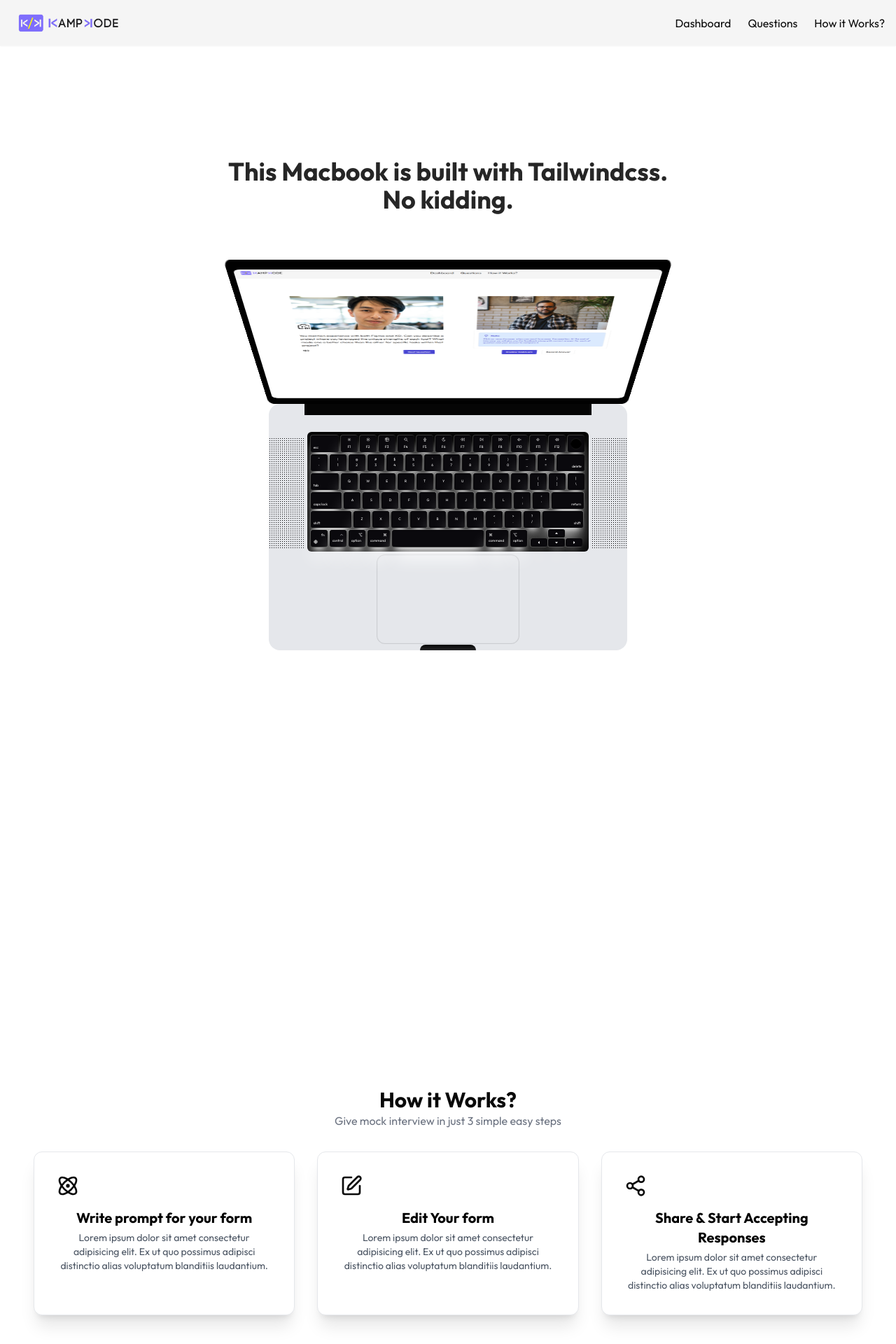
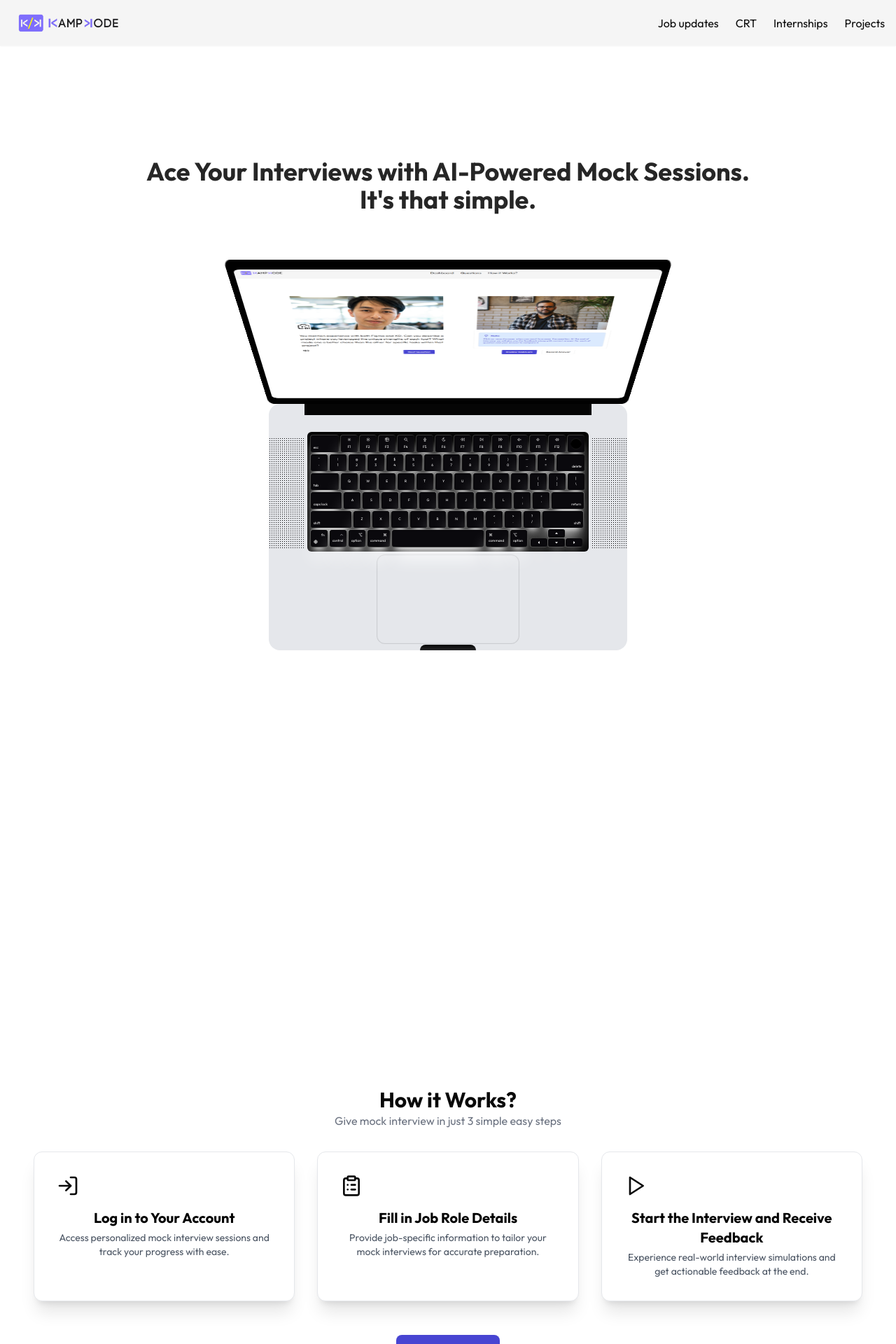
Before and after one commit to KampKod/AI-Mock-Interview, a Next.js app: page / in a window 1280 px wide. Shown: the top 1920 px of the page at 70% size. Built offline with nearby package versions, Linux system fonts and the light colour scheme.

Commit message:
backend issue fixes

```diff
--- a/app/(auth)/sign-in/[[...sign-in]]/page.jsx
+++ b/app/(auth)/sign-in/[[...sign-in]]/page.jsx
@@ -29,12 +29,11 @@ export default function Page() {
         </a>
 
         <h2 className="mt-6 text-2xl font-bold text-white sm:text-3xl md:text-4xl">
-          Welcome to AI Interview Mocker 🦑
+          Welcome to AI Interview Mocker
         </h2>
 
         <p className="mt-4 leading-relaxed text-white/90">
-          Lorem, ipsum dolor sit amet consectetur adipisicing elit. Eligendi nam dolorum aliquam,
-          quibusdam aperiam voluptatum.
+        Ready to take your interview preparation to the next level? Sign in to access personalized mock interviews and expert feedback, all powered by AI.
         </p>
       </div>
     </section>
--- a/app/dashboard/_components/Header.jsx
+++ b/app/dashboard/_components/Header.jsx
@@ -14,28 +14,48 @@ function Header() {
 
   return (
     <div className='flex p-4 items-center justify-between bg-secondary shadow-sm'>
-        <Image src={'/logo.png'} width={160} height={100} alt='logo' />
+        <Link href="/">
+            <Image src={'/logo.png'} width={160} height={100} alt='logo' />
+        </Link>
         <ul className='hidden md:flex gap-6'>
-          <Link href={"/dashboard"}>
-            <li className={`hover:text-primary hover:font-bold transition-all
-            cursor-pointer
-            ${path=='/dashboard'&&'text-primary font-bold'}
-            `}
+        <a href="https://kampkode.tech/job-updates" target="_blank" rel="noopener noreferrer">
+            <li className={`hover:text-primary hover:font-bold transition-all cursor-pointer
+              ${path === '/job-updates' && 'text-primary font-bold'}
+            `}>
+              Job updates
+            </li>
+          </a>
+          {/* External link to CRT */}
+          <a href="https://kampkode.tech/crt" target="_blank" rel="noopener noreferrer">
+            <li className={`hover:text-primary hover:font-bold transition-all cursor-pointer
+              ${path === '/crt' && 'text-primary font-bold'}
+            `}>
+              CRT
+            </li>
+          </a>
 
-            >Dashboard</li>
-            </Link>
+          {/* External link to Internships */}
+          <a href="https://kampkode.tech/internships" target="_blank" rel="noopener noreferrer">
+            <li className={`hover:text-primary hover:font-bold transition-all cursor-pointer
+              ${path === '/internships' && 'text-primary font-bold'}
+            `}>
+              Internships
+            </li>
+          </a>
 
-            <li className={`hover:text-primary hover:font-bold transition-all
-            cursor-pointer
-            ${path=='/dashboard/questions'&&'text-primary font-bold'}
-            `}>Questions</li>
-            <li className={`hover:text-primary hover:font-bold transition-all
-            cursor-pointer
-            ${path=='/dashboard/how'&&'text-primary font-bold'}
-            `}>How it Works?</li>
+          {/* Internal link */}
+          <a href="https://kampkode.tech/projects" target="_blank" rel="noopener noreferrer">
+            <li className={`hover:text-primary hover:font-bold transition-all cursor-pointer
+              ${path === '/projects' && 'text-primary font-bold'}
+            `}>
+              Projects
+            </li>
+          </a>
+
+
         </ul>
-        <UserButton/>
-    </div>
+        <UserButton />
+     </div>
   )
 }
 
--- a/app/dashboard/interview/[interviewId]/start/_components/QuestionsSection.jsx
+++ b/app/dashboard/interview/[interviewId]/start/_components/QuestionsSection.jsx
@@ -50,15 +50,16 @@ function QuestionsSection({ mockInterviewQuestion, activeQuestionIndex, setActiv
           <h2
             key={index} // Unique key for each question
             className={`p-2 border rounded-full text-xs md:text-sm text-center cursor-pointer ${
-              activeQuestionIndex === index ? "bg-primary text-white" : ""
+              activeQuestionIndex === index ? "bg-primary text-white" : "bg-gray-200 cursor-not-allowed"
             }`}
-            // Click to navigate between questions
-            onClick={() => setActiveQuestionIndex(index)}
+            // If the question is not active, disable the button's interaction by adding a "disabled" style
+            onClick={() => activeQuestionIndex !== index && setActiveQuestionIndex(index)} // Disable click if inactive
           >
             Question #{index + 1}
           </h2>
         ))}
       </div>
+
 
       {/* Active Question Display */}
       <h2 className="my-5 text-md md:text-lg">
--- a/app/dashboard/interview/[interviewId]/start/page.jsx
+++ b/app/dashboard/interview/[interviewId]/start/page.jsx
@@ -27,9 +27,17 @@ function StartInterview({ params }) {
       let jsonMockResp = [];
       try {
         jsonMockResp = JSON.parse(result[0].jsonMockResp);
-        jsonMockResp = jsonMockResp.interviewQuestions
-        if (!Array.isArray(jsonMockResp)) {
-          throw new Error("JSON is not an array");
+
+        // Check if jsonMockResp is an array
+        if (Array.isArray(jsonMockResp)) {
+          // If it's an array, use it directly
+          jsonMockResp = jsonMockResp;
+        } else if (jsonMockResp.interviewQuestions && Array.isArray(jsonMockResp.interviewQuestions)) {
+          // If it's not an array, but the interviewQuestions key is an array, use that instead
+          jsonMockResp = jsonMockResp.interviewQuestions;
+        } else {
+          // If neither is an array, throw an error
+          throw new Error("JSON does not contain a valid array.");
         }
       } catch (err) {
         console.error("Invalid JSON format:", err);
@@ -41,6 +49,7 @@ function StartInterview({ params }) {
       console.error("Error fetching interview details:", error);
     }
   };
+
   console.log("start page mock interview",mockInterviewQuestion)
   return (
     <div>
--- a/app/page.js
+++ b/app/page.js
@@ -6,6 +6,7 @@ import FooterPage from "@/components/ui/footerpage";
 import { MacbookScroll } from "@/components/ui/mackbook-scroll";
 import { AnimatedTestimonials } from "@/components/ui/animated-testinomials";
 import { Testimonials } from "./content/testinomials";
+import { LogInIcon,PlayIcon, ClipboardListIcon } from "lucide-react";
 export default function Home() {
   return (
     <>
@@ -35,13 +36,12 @@ export default function Home() {
             className="block rounded-xl border bg-white border-gray-200 p-8 shadow-xl transition hover:border-pink-500/10 hover:shadow-pink-500/10"
             href="#"
           >
-              <AtomIcon className="h-8 w-8" />
+            <LogInIcon className="h-8 w-8 text-black-500" /> {/* Using LoginIcon */}
 
-              <h2 className="mt-4 text-xl font-bold text-black">Write prompt for your form</h2>
+            <h2 className="mt-4 text-xl font-bold text-black">Log in to Your Account</h2>
 
             <p className="mt-1 text-sm text-gray-600">
-                Lorem ipsum dolor sit amet consectetur adipisicing elit. Ex ut quo possimus adipisci
-                distinctio alias voluptatum blanditiis laudantium.
+              Access personalized mock interview sessions and track your progress with ease.
             </p>
           </a>
 
@@ -49,13 +49,12 @@ export default function Home() {
             className="block rounded-xl border bg-white border-gray-200 p-8 shadow-xl transition hover:border-pink-500/10 hover:shadow-pink-500/10"
             href="#"
           >
-              <Edit className="h-8 w-8" />
+            <ClipboardListIcon className="h-8 w-8 text-black-500" /> {/* Using ClipboardListIcon */}
 
-              <h2 className="mt-4 text-xl font-bold text-black">Edit Your form</h2>
+            <h2 className="mt-4 text-xl font-bold text-black">Fill in Job Role Details</h2>
 
             <p className="mt-1 text-sm text-gray-600">
-                Lorem ipsum dolor sit amet consectetur adipisicing elit. Ex ut quo possimus adipisci
-                distinctio alias voluptatum blanditiis laudantium.
+              Provide job-specific information to tailor your mock interviews for accurate preparation.
             </p>
           </a>
 
@@ -63,13 +62,12 @@ export default function Home() {
             className="block rounded-xl border bg-white border-gray-200 p-8 shadow-xl transition hover:border-pink-500/10 hover:shadow-pink-500/10"
             href="#"
           >
-              <Share2 className="h-8 w-8" />
+            <PlayIcon className="h-8 w-8 text-black-500" /> {/* Using PlayIcon */}
 
-              <h2 className="mt-4 text-xl font-bold text-black">Share & Start Accepting Responses</h2>
+            <h2 className="mt-4 text-xl font-bold text-black">Start the Interview and Receive Feedback</h2>
 
             <p className="mt-1 text-sm text-gray-600">
-                Lorem ipsum dolor sit amet consectetur adipisicing elit. Ex ut quo possimus adipisci
-                distinctio alias voluptatum blanditiis laudantium.
+              Experience real-world interview simulations and get actionable feedback at the end.
             </p>
           </a>
         </div>
--- a/components/ui/mackbook-scroll.jsx
+++ b/components/ui/mackbook-scroll.jsx
@@ -64,7 +64,7 @@ export const MacbookScroll = ({
         className="dark:text-white text-neutral-800 text-3xl font-bold mb-20 text-center">
         {title || (
           <span className="sm: text-4xl">
-            This Macbook is built with Tailwindcss. <br /> No kidding.
+            Ace Your Interviews with AI-Powered Mock Sessions. <br /> It's that simple.
           </span>
         )}
       </motion.h2>
```
Lines whose indentation alone changed are shown as unchanged.
